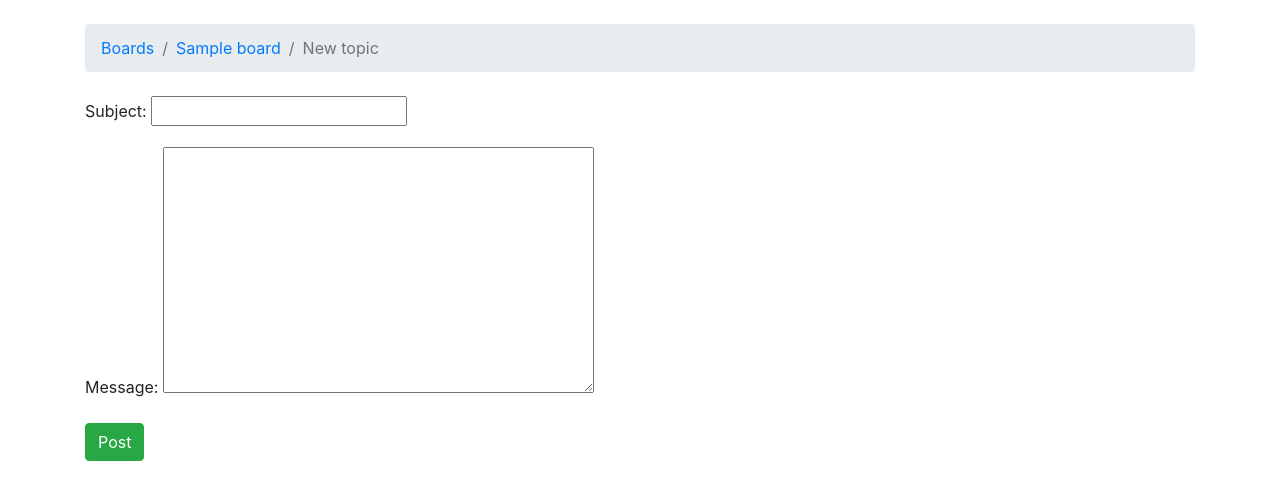
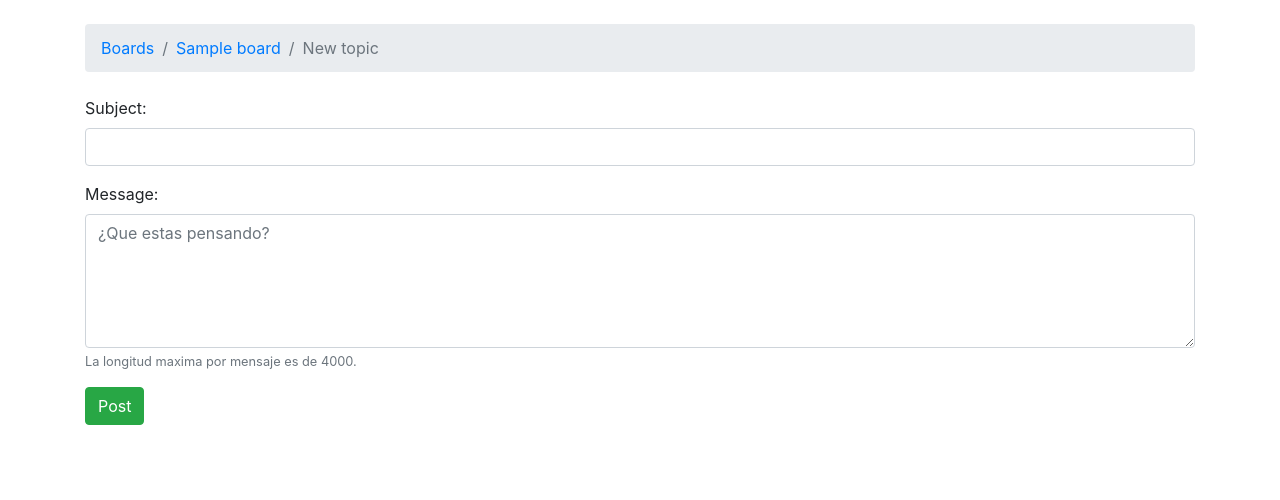
Before and after one commit to AntonioSalaices/Simple-Is-Better-Than-Complex, a Django app: page /boards/1/new/ in a window 1280 px wide. Shown: the part 56-556 px from the top of the page. Run offline with Django 3.2, Linux system fonts and the light colour scheme; tables that the repository leaves empty hold one stand-in row (values such as "Sample post"); some libraries are stand-ins or nearby versions; some web fonts are replaced.

Commit message:
Formulario new topic validado y creacion de includes form para reutilizar codigo

```diff
--- a/boards/forms.py
+++ b/boards/forms.py
@@ -2,7 +2,13 @@ from django import forms
 from .models import Topic
 
 class NewTopicForm(forms.ModelForm):
-    message = forms.CharField(widget=forms.Textarea(), max_length=4000)
+    message = forms.CharField(
+        widget=forms.Textarea(
+            attrs={'rows': 5, 'placeholder': '¿Que estas pensando?'}
+        ),
+        max_length=4000,
+        help_text='La longitud maxima por mensaje es de 4000.'
+    )
 
     class Meta:
         model = Topic
--- a/boards/models.py
+++ b/boards/models.py
@@ -11,14 +11,14 @@ class Board(models.Model):
 
 
 class Topic(models.Model):
-    subject = models.CharField(max_length=255)
+    subject = models.CharField(max_length=255, blank=False)
     last_updated = models.DateTimeField(auto_now_add=True)
     board = models.ForeignKey(Board, related_name='topics', on_delete=models.PROTECT)
     starter = models.ForeignKey(User, related_name='topics', on_delete=models.PROTECT)
 
 
 class Post(models.Model):
-    message = models.TextField(max_length=4000)
+    message = models.TextField(max_length=4000, blank= False)
     topic = models.ForeignKey(Topic, related_name='posts', on_delete=models.PROTECT)
     created_at = models.DateTimeField(auto_now_add=True)
     updated_at = models.DateTimeField(null=True)
--- a/simpleisbetter/settings.py
+++ b/simpleisbetter/settings.py
@@ -24,7 +24,7 @@ SECRET_KEY = os.getenv('ForoSecretKey')
 # SECURITY WARNING: don't run with debug turned on in production!
 DEBUG = False
 
-ALLOWED_HOSTS = []
+ALLOWED_HOSTS = ['*']
 
 
 # Application definition
@@ -36,6 +36,7 @@ INSTALLED_APPS = [
     'django.contrib.sessions',
     'django.contrib.messages',
     'django.contrib.staticfiles',
+    'widget_tweaks',
     'boards',
 ]
 
--- /dev/null
+++ b/templates/includes/form.html
@@ -0,0 +1,28 @@
+{% load widget_tweaks %}
+
+{% for field in form %}
+  <div class="form-group">
+    {{ field.label_tag }}
+
+    {% if form.is_bound %}
+      {% if field.errors %}
+        {% render_field field class="form-control is-invalid" %}
+        {% for error in field.errors %}
+          <div class="invalid-feedback">
+            {{ error }}
+          </div>
+        {% endfor %}
+      {% else %}
+        {% render_field field class="form-control is-valid" %}
+      {% endif %}
+    {% else %}
+      {% render_field field class="form-control" %}
+    {% endif %}
+
+    {% if field.help_text %}
+      <small class="form-text text-muted">
+        {{ field.help_text }}
+      </small>
+    {% endif %}
+  </div>
+{% endfor %}
--- a/templates/new_topic.html
+++ b/templates/new_topic.html
@@ -9,9 +9,9 @@
 {% endblock %}
 
 {% block content %}
-  <form method="post">
-    {% csrf_token %}
-    {{ form.as_p }}
-    <button type="submit" class="btn btn-success">Post</button>
-  </form>
+<form method="post" novalidate>
+  {% csrf_token %}
+  {% include 'includes/form.html' %}
+  <button type="submit" class="btn btn-success">Post</button>
+</form>
 {% endblock %}
```
